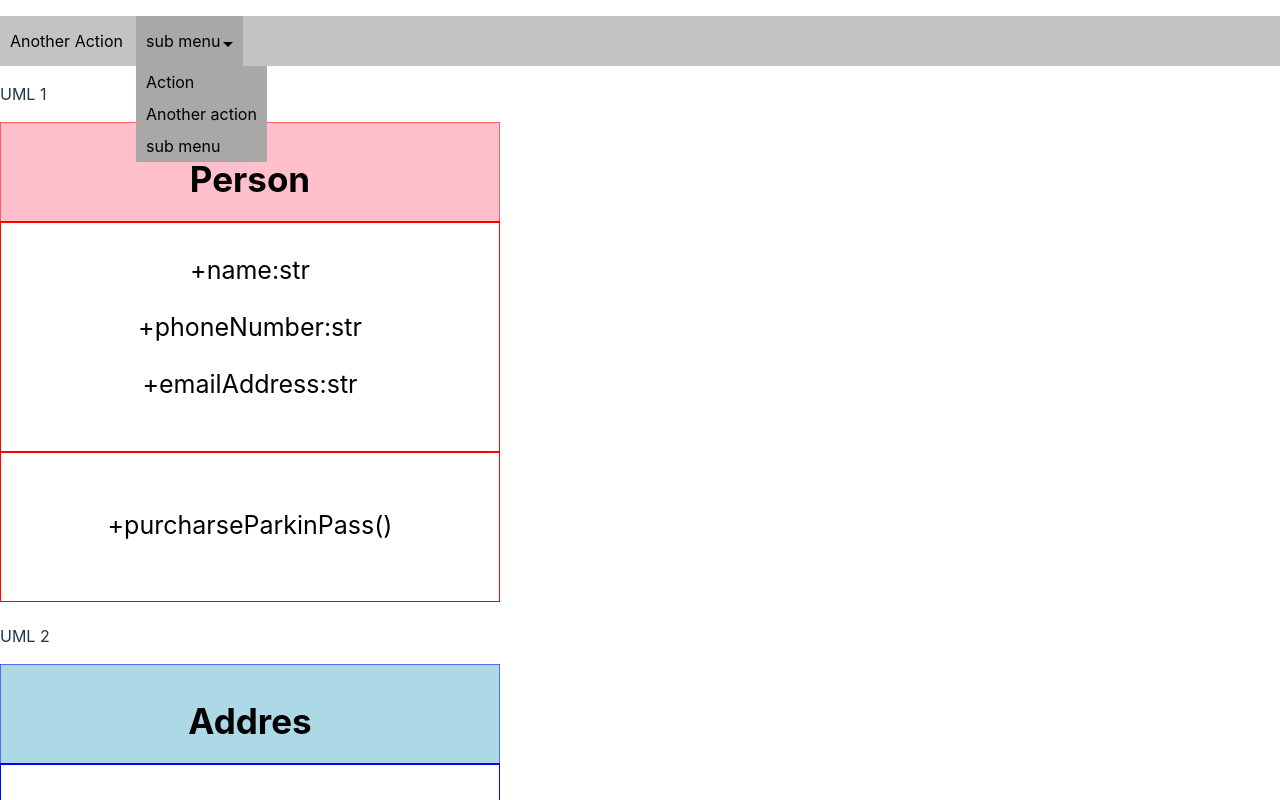
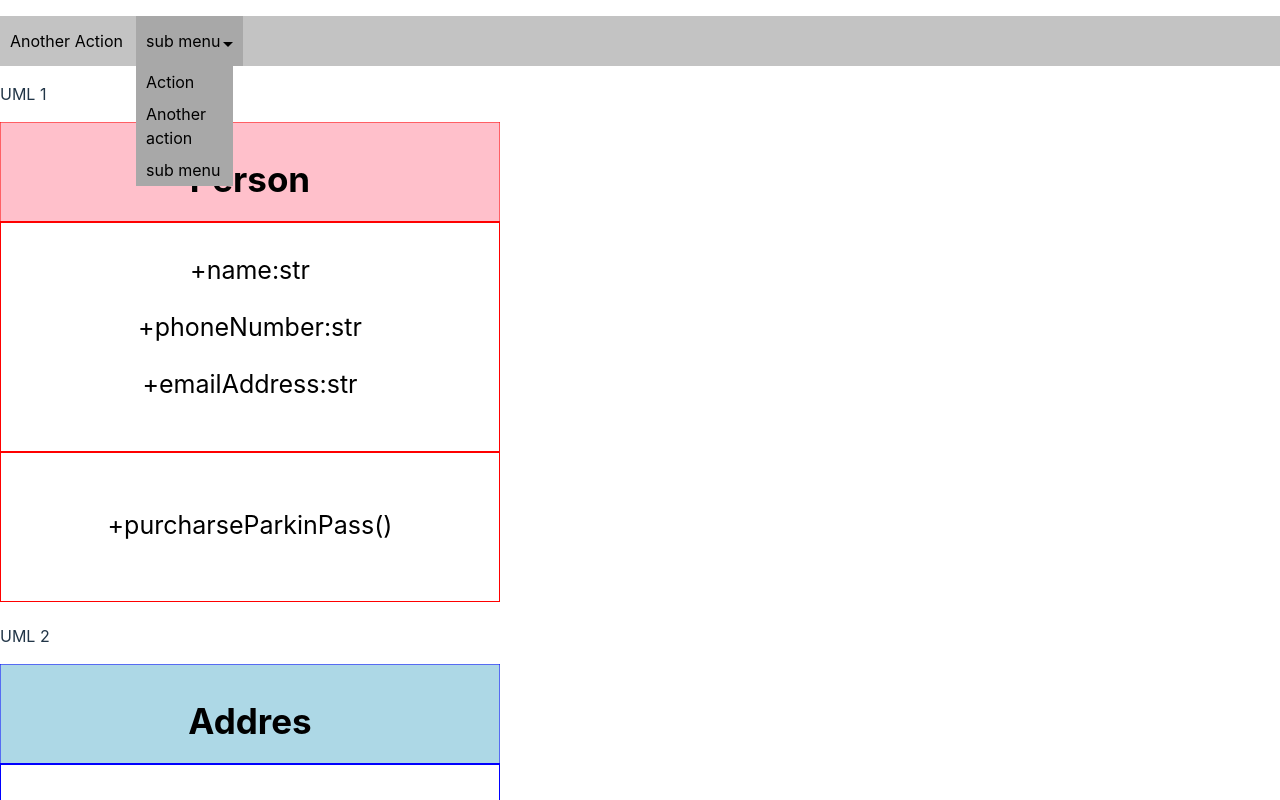
Before and after one commit to LucaPetrocchi/js-integrador, a React (Vite) app: page / in a window 1280 px wide. Both pictures are taken after a click on the item "sub menu". Shown: the top 800 px of the page. Built offline with nearby package versions, Linux system fonts and the light colour scheme.

Commit message:
position fix try 3

```diff
--- a/src/components/FirstLevelItem.css
+++ b/src/components/FirstLevelItem.css
@@ -1,9 +1,11 @@
 .First-Level-Item {
     display: flex;
     align-items: center;
+    padding-left: 0;
     padding: 5px 10px;
     position: relative;
     list-style-type: none;
+    margin: 0;
 }
 
 .arrow-transition {
--- a/src/components/FirstLevelItem.jsx
+++ b/src/components/FirstLevelItem.jsx
@@ -1,5 +1,5 @@
 import PropTypes from 'prop-types'
-import { useState, useEffect, useRef } from "react"
+import { useState, useRef } from "react"
 import FolderContents from './secondlevel/FolderContents'
 import './FirstLevelItem.css'
 import ItemTriangle from './SvgArrow'
@@ -10,7 +10,6 @@ function FirstLevelItem ({item, itemColor, itemActive, url, otherItems}) {
 
     const [hoverState, setHoverState] = useState(false) // state de hover
     const [openState, setOpenState] = useState(false) // state de folder: si está abierto o no
-    const [positionX, setPositionX] = useState(0)
 
     function hoverToggle () {
         setHoverState(!hoverState)
@@ -20,11 +19,6 @@ function FirstLevelItem ({item, itemColor, itemActive, url, otherItems}) {
         setOpenState(!openState)
     }
 
-    useEffect(() => {
-        const rect = ref.current.getBoundingClientRect()
-        setPositionX(rect.x)
-        console.log(rect)
-    }, [])
 
     const subItems = isFolder ? otherItems.filter((subItem) => subItem.idPadre === id) : undefined
     // si isFolder == true, recibe todos los items cuya idPadre sea igual a su propia id
@@ -56,10 +50,11 @@ function FirstLevelItem ({item, itemColor, itemActive, url, otherItems}) {
                 <div className={openState ? 'arrow-active arrow-transition':'arrow-transition' }>
                     {isFolder && <ItemTriangle arrowColor={itemColor} />} {/* si es folder, pone el triangulito SVG */}
                 </div>
+                {isFolder && (openState ? ( // si es folder y está abierto, muestra sus contenidos
+                    <FolderContents items={subItems} itemBackground={itemActive}/>
+                ) : null)}
             </li>
-            {isFolder && (openState ? ( // si es folder y está abierto, muestra sus contenidos
-                    <FolderContents items={subItems} itemBackground={itemActive} offset={positionX}/>
-                ) : null)}
+
             </>
         )
 
--- a/src/components/secondlevel/FolderContents.css
+++ b/src/components/secondlevel/FolderContents.css
@@ -1,12 +1,15 @@
 .folderContents {
     position: absolute;
     padding: 0;
+    margin:0;
+    list-style-type: none;
 }
 
 .folderContentsItems {
     position: relative;
+    padding-left: 0;
     padding: 4px 10px;
-    list-style-type: none;
+    margin:0;
 }
 
 
--- a/src/components/secondlevel/FolderContents.jsx
+++ b/src/components/secondlevel/FolderContents.jsx
@@ -1,10 +1,10 @@
 import PropTypes from 'prop-types'
 import './FolderContents.css'
 
-function FolderContents ({items, itemBackground, offset}) {
+function FolderContents ({items, itemBackground}) {
 
     return(
-        <ul className='folderContents' style={{translate: `${offset}px 50px`}}>
+        <ul className='folderContents' style={{translate: `-10px 85px`}}>
             {items.map((item) => { // este return va a devolver elementos SecondLevelItem
                 return (
                     <li key={item.id} className='folderContentsItems' style={{background: itemBackground}}>
```
